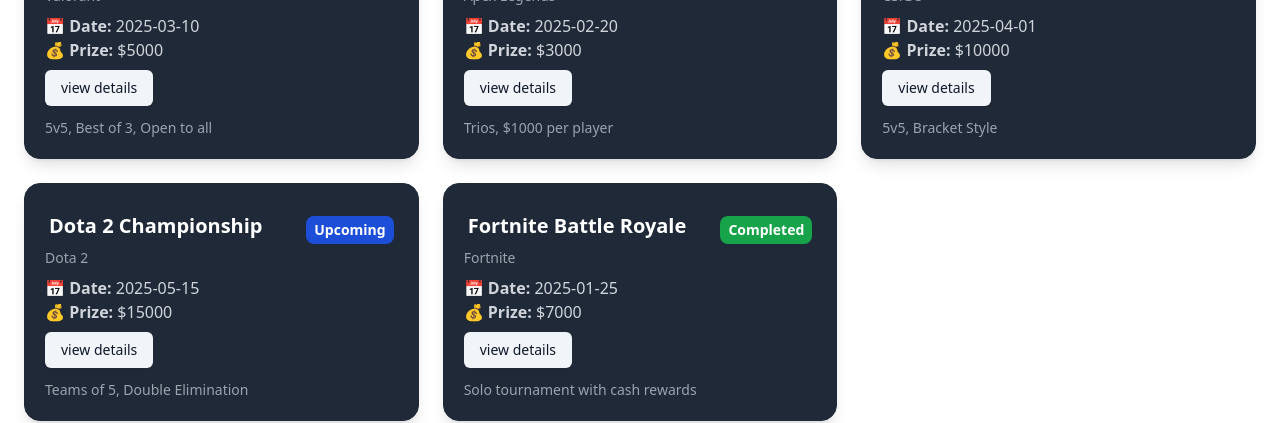
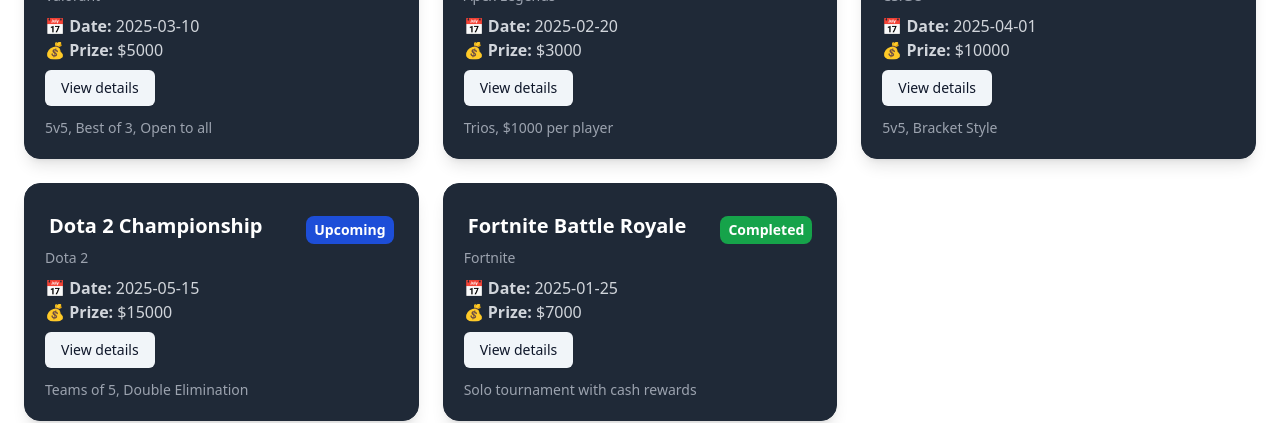
Before and after one commit to sidd-hac/gamehok_frontend, a Next.js app: page / in a window 1280 px wide. Shown: the part 291-714 px from the top of the page. Built offline with nearby package versions, Linux system fonts and the light colour scheme.

Commit message:
search functionality done

```diff
--- a/src/app/page.tsx
+++ b/src/app/page.tsx
@@ -1,13 +1,33 @@
 
 import TournamentDashboard from "@/components/Dashboard";
 import Navbar from "@/components/Navbar";
+import { useState } from "react";
 
 
 export default function Home() {
+
+  const [searchQuery, setSearchQuery] = useState<string>('');
+
+  // useEffect(() => {
+  //   let result = [...products];
+
+
+  //   if (searchQuery) {
+  //     result = result.filter(product =>
+  //       product.title.toLowerCase().includes(searchQuery.toLowerCase())
+  //     );
+  //   }
+
+  // }, [])
+
+
   return (
-      <div>
-         <Navbar/>
-         <TournamentDashboard/>
-      </div>
+    <div>
+      <Navbar
+        searchQuery={searchQuery}
+        onSearchChange={setSearchQuery}
+      />
+      <TournamentDashboard />
+    </div>
   );
 }
--- a/src/components/Dashboard.tsx
+++ b/src/components/Dashboard.tsx
@@ -122,7 +122,7 @@
                             className="mt-2"
                             variant="secondary"
                         >
-                            view details
+                            View details
                         </Button>
 
                         <p className="text-gray-400 mt-3 text-sm">{t.description}</p>
--- a/src/components/Navbar.tsx
+++ b/src/components/Navbar.tsx
@@ -7,9 +7,14 @@
 import { Avatar, AvatarFallback, AvatarImage } from "./ui/avatar";
 
 
+interface GamesFilterProps {
+    searchQuery: string;
+    onSearchChange: (query: string) => void;
+}
 
 
-const Navbar = () => {
+
+const Navbar = ({searchQuery , onSearchChange} : GamesFilterProps) => {
 
         const [isOpen, setIsOpen] = useState(false);
 
@@ -36,6 +41,8 @@
                     <input
                         type="text"
                         placeholder="Search..."
+                        value={searchQuery}
+                        onChange={(e) => onSearchChange(e.target.value)}
                         className="  w-full sm:px-6 sm:py-2 px-3 py-1 rounded-full focus:outline-none focus:ring-2 focus:ring-purple-300 max-sm:placeholder:text-xs sm:placeholder:text-sm max-w-96"
                     />
 
```
